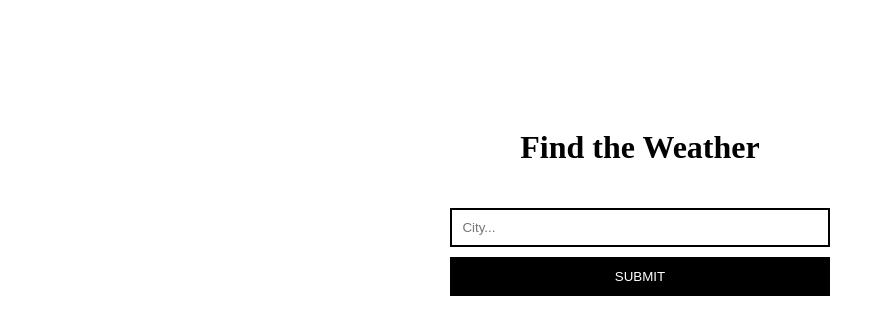
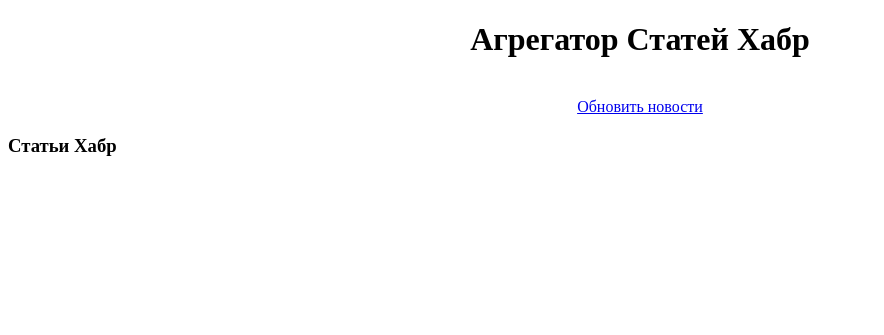
Before and after one commit to azmtva01/testParser, a Django app: page / in a window 1280 px wide. Shown: the top 335 px of the page, without its empty margins (0-884 px from the left). Run offline with Django 3.2, Linux system fonts and the light colour scheme.

Commit message:
cp commit

```diff
--- a/weatherProj/weatherApp/templates/weatherApp/home.html
+++ b/weatherProj/weatherApp/templates/weatherApp/home.html
@@ -1,31 +1,25 @@
-{% load static %}
-
-<html lang="en">
+<!DOCTYPE html>
+<html>
 <head>
-    <link href="//fonts.googleapis.com/css?family=Lobster&subset=latin,latin-ext" rel="stylesheet" type="text/css">
-    <link rel="stylesheet" href="{% static 'css/weatherApp.css' %}">
-    <meta charset="UTF-8">
-    <meta name="viewport"
-          content="width=device-width, user-scalable=no, initial-scale=1.0, maximum-scale=1.0, minimum-scale=1.0">
-    <meta http-equiv="X-UA-Compatible" content="ie=edge">
-    <title>Weather App</title>
+    <title> Article Aggregator </title>
 </head>
 <body>
-<div id="main">
-    <h1> Find the Weather </h1>
-    <form method="GET">
-        <label for="city"></label>
-        <input type="text" id="city" value="{{ request.GET.city }}" placeholder="City..." name="city"/>
-<br>
-        <input type="submit" value="Submit" />
-    </form>
- {% if result %}
-        <h3>{{ result.region }}</h3>
-        <h3>{{ result.dayhour }}</h3>
-        <h3>{{ result.temp_now }}</h3>
-        <h3>{{ result.weather_now }}</h3>
-    {% endif %}
+    <div class="jumbotron">
+        <center><h1>Агрегатор Статей Хабр</h1><br>
+           <a href="/" class="btn btn-danger"> Обновить новости </a>
+    </center>
+    </div>
+    <div class="container">
+        <div class="row">
+            <div class="col-6">
+                    <h3 class="text-centre"> Статьи Хабр </h3>
+                    {% for n in news %}
+                    <h5> -  {{n}} </h5>
+                    <hr>
+                    {% endfor %}
+                    <br>
+            </div>
+        </div>
 </div>
-
 </body>
 </html>
--- a/weatherProj/weatherApp/urls.py
+++ b/weatherProj/weatherApp/urls.py
@@ -3,6 +3,6 @@ from . import views
 
 
 urlpatterns = [
-    path('', views.home, name='home'),
+    path('', views.index, name='home'),
 
 ]
--- a/weatherProj/weatherApp/views.py
+++ b/weatherProj/weatherApp/views.py
@@ -1,59 +1,18 @@
 from django.shortcuts import render
+import requests
+from bs4 import BeautifulSoup
+
+# Getting articles from Habr
+
+r = requests.get("https://habr.com/ru/all/")
+soup = BeautifulSoup(r.content, 'html.parser')
+headings = soup.find_all('h2')
+toi_headings = headings[0:-13]
+news = []
+
+for i in toi_headings:
+    news.append(i.text)
 
 
-def get_html_content(request):
-    import requests
-    city = request.GET.get('city')
-    city = city.replace(" ", "+")
-    USER_AGENT = "Mozilla/5.0 (X11; Linux x86_64) AppleWebKit/537.36 (KHTML, like Gecko) Chrome/44.0.2403.157 Safari/537.36"
-    LANGUAGE = "en-US,en;q=0.5"
-    session = requests.Session()
-    session.headers['User-Agent'] = USER_AGENT
-    session.headers['Accept-Language'] = LANGUAGE
-    session.headers['Content-Language'] = LANGUAGE
-    html_content = session.get(f'https://www.google.com/search?q=weather+{city}').text
-    return html_content
-
-
-def home(request):
-    result = None
-    if 'city' in request.GET:
-        # fetch the weather from Google.
-        html_content = get_html_content(request)
-        from bs4 import BeautifulSoup
-        soup = BeautifulSoup(html_content, 'html.parser')
-        result = dict()
-        # extract region
-        result['region'] = soup.find("span", attrs={"class": "BNeawe tAd8D AP7Wnd"}).text
-        # extract temperature now
-        result['temp_now'] = soup.find("div", attrs={"class": "BNeawe iBp4i AP7Wnd"}).text
-        # get the day, hour and actual weather
-        result['dayhour'], result['weather_now'] = soup.find("div", attrs={"class": "BNeawe tAd8D AP7Wnd"}).text.split(
-            '\n')
-    return render(request, 'weatherApp/home.html', {'result': result})
-
-# import requests
-# from bs4 import BeautifulSoup
-# from django.shortcuts import render
-#
-#
-# def get_html_content(city):
-#     USER_AGENT = "Mozilla/5.0 (X11; Linux x86_64) AppleWebKit/537.36 (KHTML, like Gecko) Chrome/44.0.2403.157 Safari/537.36"
-#     LANGUAGE = "en-US,en;q=0.5"
-#     session = requests.Session()
-#     session.headers['User-Agent'] = USER_AGENT
-#     session.headers['Accept-Language'] = LANGUAGE
-#     session.headers['Content-Language']  = LANGUAGE
-#     city = city.replace(' ', '+')
-#     html_content = session.get(f'https://www.google.com/search?q=weather+in+{city}').text
-#     return html_content
-#
-#
-# def home(request):
-#     if 'city' in request.GET:
-#         city = request.GET.get('city')
-#         html_content = get_html_content(city)
-#         soup = BeautifulSoup(html_content, 'html.parser')
-#         region = soup.find('div', attrs={'id': 'wob_loc'}).text
-#         print(region)
-#     return render(request, 'weatherApp/home.html')
+def index(req):
+    return render(req, 'weatherApp/home.html', {'news': news})
```
